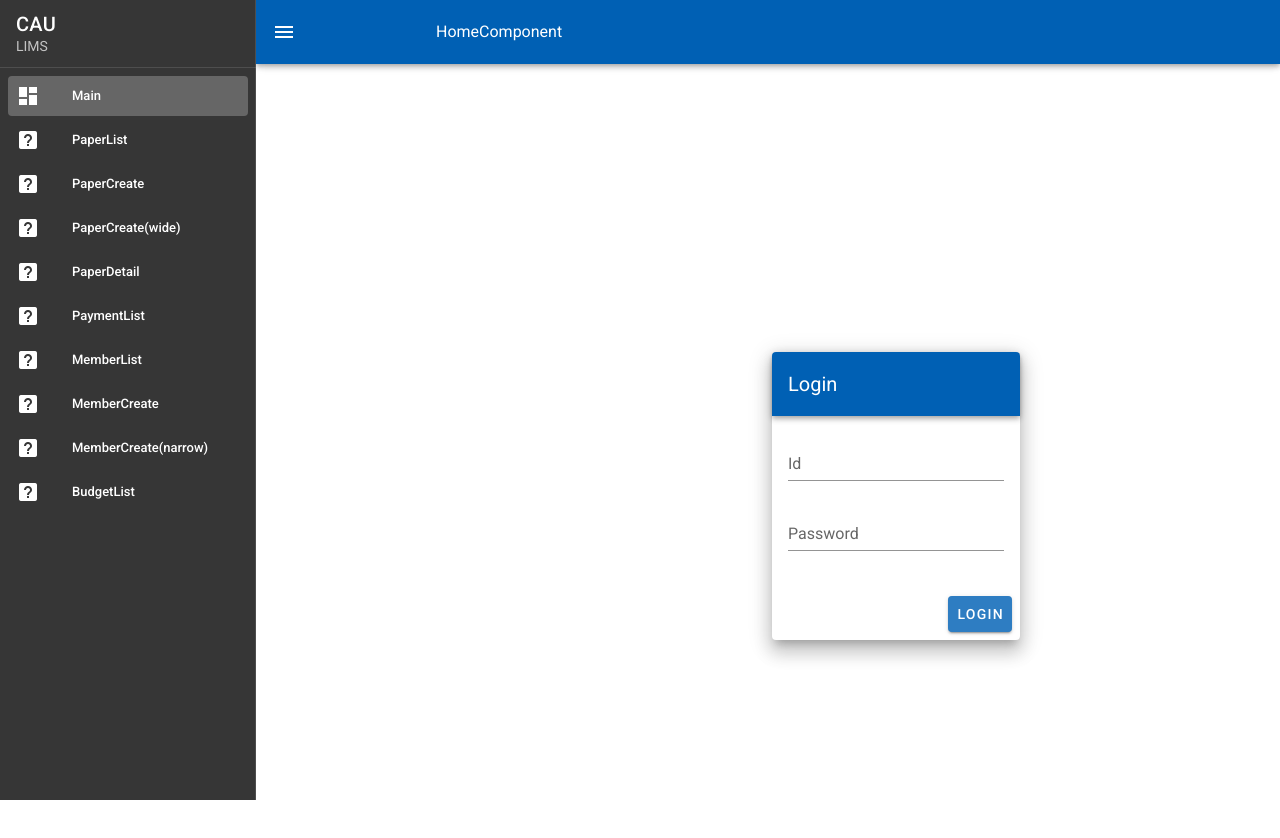
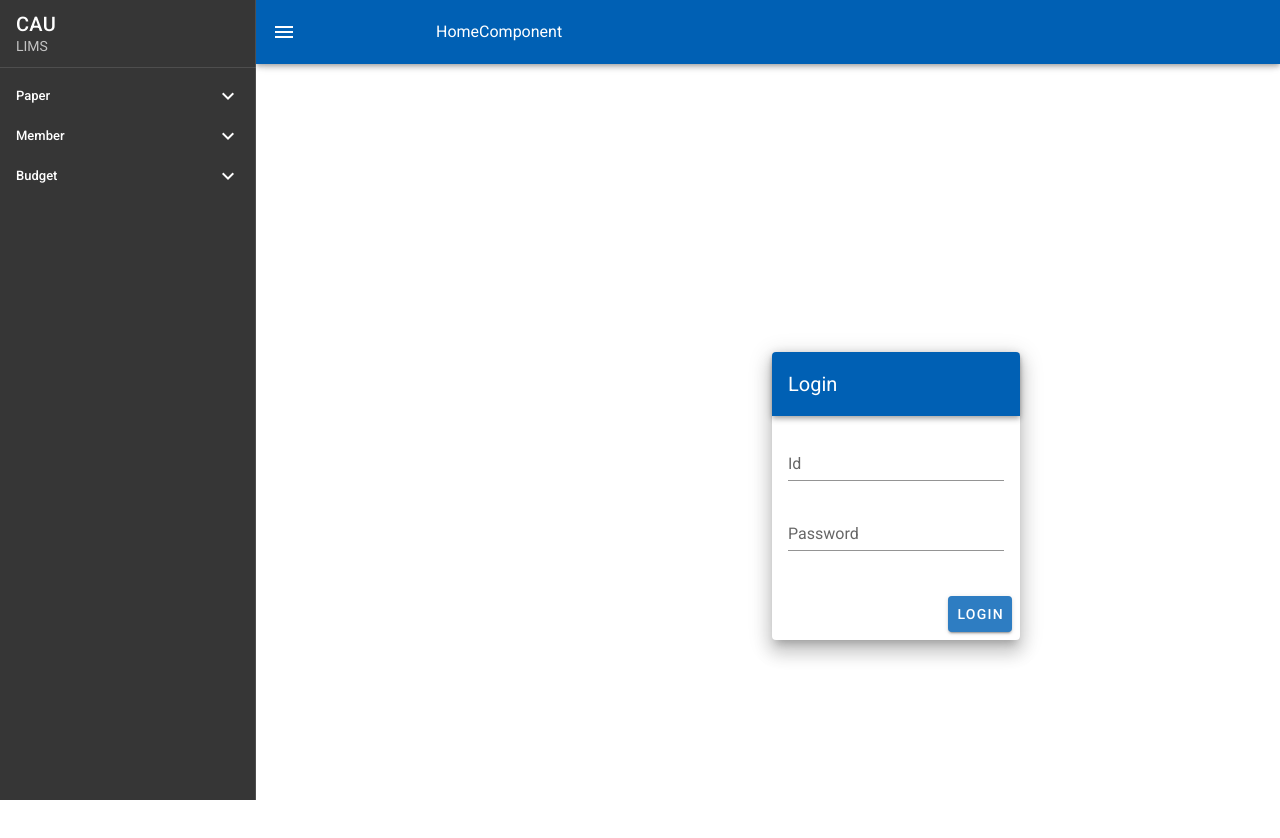
Before and after one commit to delfin-Yoon/gdl-lims, a Vue app in the folder frontend/: page / in a window 1280 px wide. Shown: the top 838 px of the page. Built offline with nearby package versions, Linux system fonts and the light colour scheme.

Commit message:
메뉴 구조 2depth 수정

```diff
--- a/frontend/src/App.vue
+++ b/frontend/src/App.vue
@@ -31,7 +31,8 @@
       <v-divider />
 
       <v-list dense nav>
-        <v-list-item
+        <!-- 1 depth original menu s -->
+        <!-- <v-list-item
           v-for="item in menuItems"
           :key="item.title"
           link
@@ -45,7 +46,37 @@
           <v-list-item-content>
             <v-list-item-title>{{ item.title }}</v-list-item-title>
           </v-list-item-content>
+        </v-list-item> -->
+        <!-- 1 depth original menu s -->
+
+        <!-- 2depth menu s -->
+        <v-list-group
+          v-for="item in menuItems"
+          :key="item.title"
+          v-model="item.active"
+          no-action
+        >
+          <!-- :prepend-icon="item.action" -->
+          <template v-slot:activator>
+            <v-list-item-content>
+              <v-list-item-title v-text="item.title"></v-list-item-title>
+            </v-list-item-content>
+          </template>
+
+          <v-list-item
+            v-for="child in item.items"
+            :key="child.title"
+            link
+            :to="child.to"
+            @click="menuClick"
+          >
+            <v-list-item-content>
+              <v-list-item-title v-text="child.title"></v-list-item-title>
+            </v-list-item-content>
           </v-list-item>
+        </v-list-group>
+        <!-- 2depth menu e -->
+
       </v-list>
     </v-navigation-drawer>
     <!-- 메뉴 영역 E -->
@@ -73,31 +104,58 @@ export default {
     // HelloWorld,
   },
 
-  data: () => ({
+  data() {
+    return {
       menuItems: [
-      { title: "Main", icon: "mdi-view-dashboard", to: "/" },
-      // { title: 'MenuTest1', icon: 'mdi-image', to: '/menu1'},
-      // { title: 'MenuTest2', icon: 'mdi-help-box', to: '/menu2'},
-      { title: "PaperList", icon: "mdi-help-box", to: "/paperList" },
-      { title: "PaperCreate", icon: "mdi-help-box", to: "/paperCreate" },
-      { title: "PaperCreate(wide)", icon: "mdi-help-box", to: "/paperCreate2" },
-      { title: "PaperDetail", icon: "mdi-help-box", to: "/paperDetail" },
-      { title: "PaymentList", icon: "mdi-help-box", to: "/paymentList" },
-      { title: "MemberList", icon: "mdi-help-box", to: "/memberList" },
-      { title: "MemberCreate", icon: "mdi-help-box", to: "/memberCreate" },
-      { title: "MemberCreate(narrow)", icon: "mdi-help-box", to: "/memberCreate2" },
-      { title: "BudgetList", icon: "mdi-help-box", to: "/budgetList" },
+        // { title: 'Main', to: '/'},
+        {
+          title: 'Paper',
+          items: [
+            { title: 'PaperList', to: '/paperList' },
+            { title: 'PaperCreate', to: '/paperCreate' },
+            { title: 'PaperCreate2', to: '/paperCreate2' },
+            { title: 'PaperDetail', to: '/paperDetail' },
+          ],
+        },
+        {
+          title: 'Member',
+          items: [
+            { title: 'MemberList', to: '/memberList' },
+            { title: 'MemberCreate', to: '/memberCreate' },
+            { title: 'MemberDetail', to: '/memberDetail' },
+          ]
+        },
+        {
+          title: 'Budget',
+          items: [
+            { title: 'BudgetList', to: '/budgetList' },
+            { title: 'BudgetCreate', to: '/budgetCreate' },
+            { title: 'BudgetDetail', to: '/budgetDetail' },
+          ]
+        },
+
+        // { title: "Main", icon: "mdi-view-dashboard", to: "/" },
+        // { title: "PaperList", icon: "mdi-help-box", to: "/paperList" },
+        // { title: "PaperCreate", icon: "mdi-help-box", to: "/paperCreate" },
+        // { title: "PaperCreate(wide)", icon: "mdi-help-box", to: "/paperCreate2" },
+        // { title: "PaperDetail", icon: "mdi-help-box", to: "/paperDetail" },
+        // { title: "PaymentList", icon: "mdi-help-box", to: "/paymentList" },
+        // { title: "MemberList", icon: "mdi-help-box", to: "/memberList" },
+        // { title: "MemberCreate", icon: "mdi-help-box", to: "/memberCreate" },
+        // { title: "MemberCreate(narrow)", icon: "mdi-help-box", to: "/memberCreate2" },
+        // { title: "BudgetList", icon: "mdi-help-box", to: "/budgetList" },
       ],
       isDrawMenu: true,
       right: null,
       pageTitle: ""
-  }),
-  created: function() {
+    }
+  },
+  created() {
     this.pageTitle = this.$route.name;
   },
-  mounted: function() {},
+  mounted() {},
   methods: {
-    menuClick: function() {
+    menuClick() {
       this.pageTitle = this.$route.name;
     }
   }
```
Lines whose indentation alone changed are shown as unchanged.
